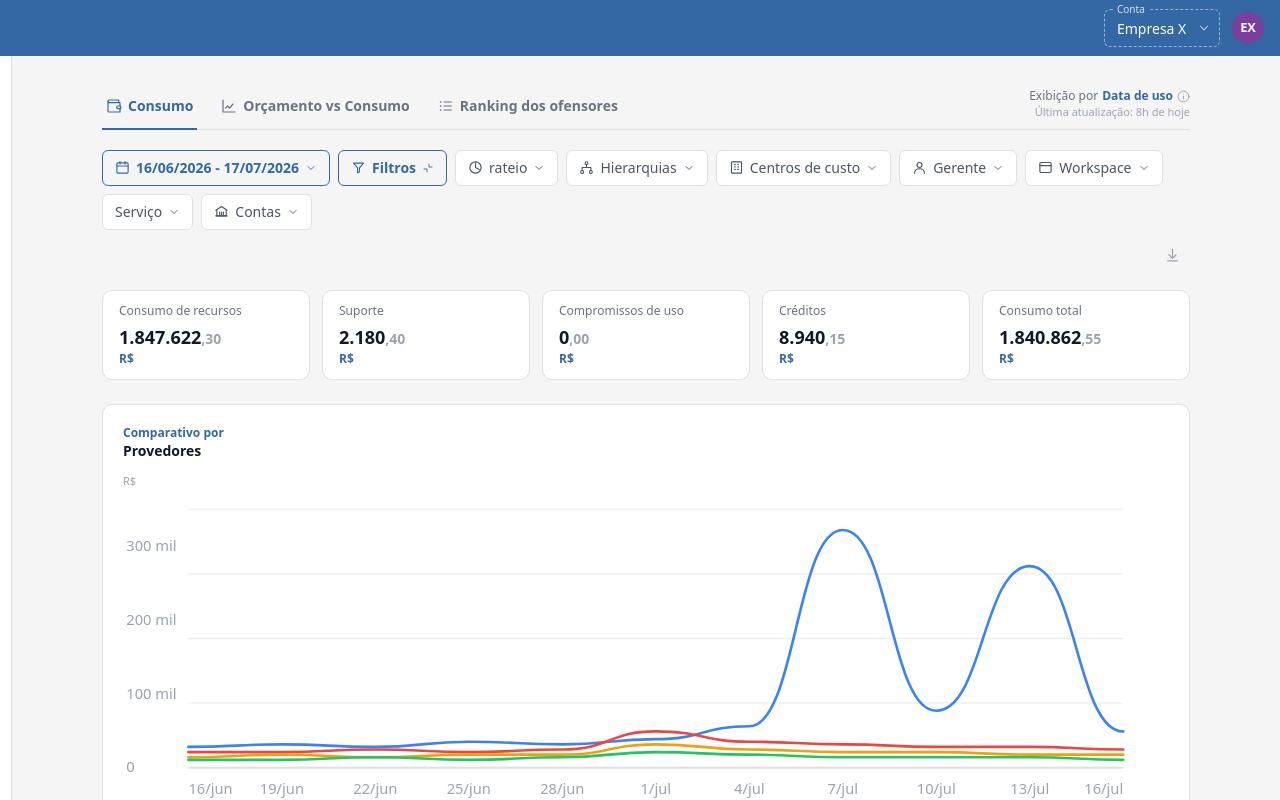
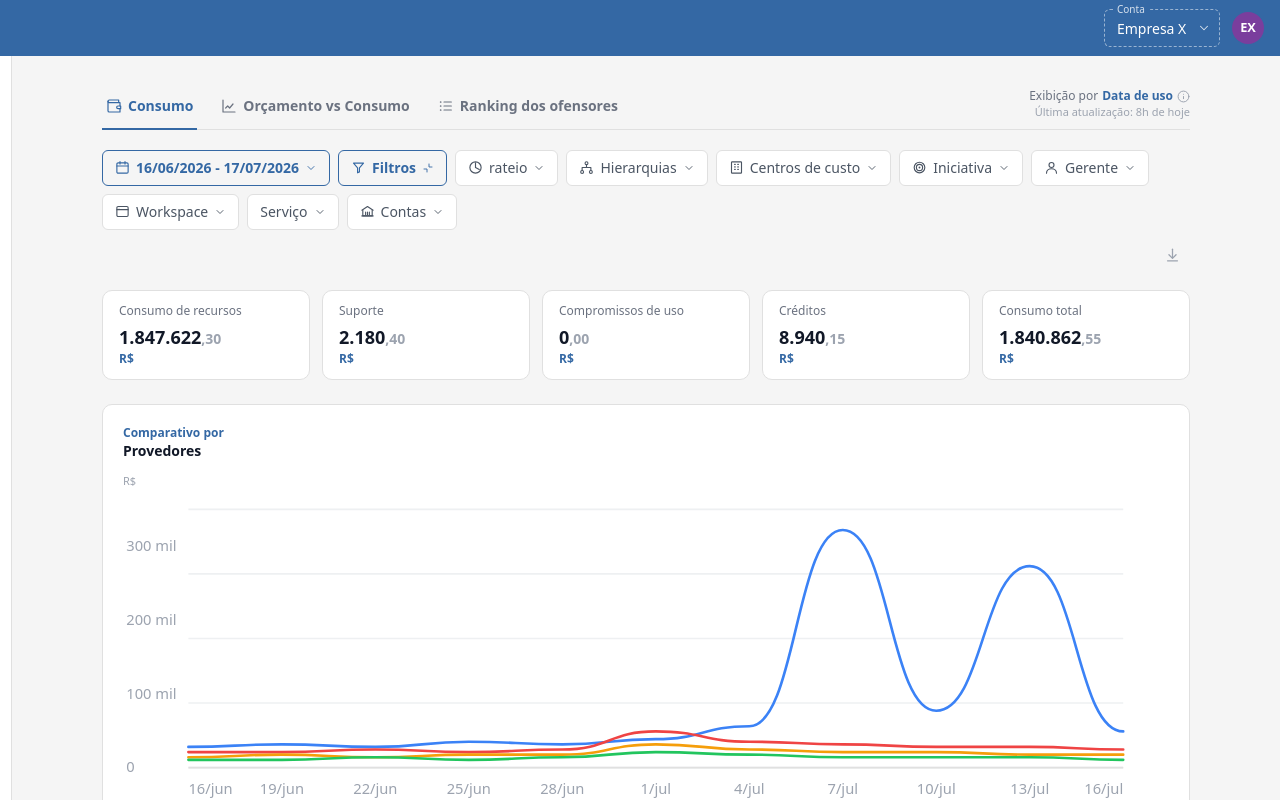
Before and after one commit to daniellourencodomingos-debug/Iniciativas, a React (Vite) app: page /orcamento in a window 1280 px wide. Shown: the top 800 px of the page. Built offline with nearby package versions, Linux system fonts and the light colour scheme.

Commit message:
Adiciona filtro de Iniciativa na aba Consumo
Co-Authored-By: Claude Sonnet 5 <noreply@anthropic.com>
Claude-Session: https://claude.ai/code/session_01B9B63tsARd8LKFe3nQUgnG

```diff
--- a/src/components/consumo/ConsumoFilterBar.jsx
+++ b/src/components/consumo/ConsumoFilterBar.jsx
@@ -24,6 +24,9 @@ export default function ConsumoFilterBar({
   centroOpts,
   selectedCentros,
   onChangeCentros,
+  iniciativaOpts,
+  selectedIniciativas,
+  onChangeIniciativas,
   chipsCount = 0,
   chipsAberto = true,
   onToggleChips,
@@ -166,6 +169,13 @@ export default function ConsumoFilterBar({
           onChange={onChangeCentros}
         />
         <FilterDropdownPill
+          icon={Icon.Target}
+          label="Iniciativa"
+          options={iniciativaOpts}
+          selected={selectedIniciativas}
+          onChange={onChangeIniciativas}
+        />
+        <FilterDropdownPill
           icon={Icon.UserSingle}
           label="Gerente"
           options={gerenteOpts}
--- a/src/pages/Orcamento.jsx
+++ b/src/pages/Orcamento.jsx
@@ -38,7 +38,7 @@ function EmptyTab() {
 }
 
 export default function Orcamento() {
-  const { centros, centroById } = useApp()
+  const { centros, centroById, iniciativas } = useApp()
   const [searchParams, setSearchParams] = useSearchParams()
   // A aba ativa vem da URL (?tab=...), não de um state próprio — assim,
   // tanto os links do menu lateral quanto os cliques aqui na página
@@ -48,6 +48,7 @@ export default function Orcamento() {
     ? searchParams.get('tab')
     : 'consumo'
   const [selectedCentros, setSelectedCentros] = useState([])
+  const [selectedIniciativas, setSelectedIniciativas] = useState([])
   // Estado de aberto/recolhido da caixa "Filtrado por:" — mora aqui (não
   // dentro de ConsumoFiltroChips) porque, recolhido, o indicador some da
   // caixa e reaparece como um pill "Filtrado por (N)" dentro da barra de
@@ -63,6 +64,11 @@ export default function Orcamento() {
     [centros],
   )
 
+  const iniciativaOpts = useMemo(
+    () => iniciativas.map((i) => ({ value: i.id, label: i.slug })),
+    [iniciativas],
+  )
+
   const kpi = useMemo(() => {
     const fator =
       selectedCentros.length === 0
@@ -72,11 +78,20 @@ export default function Orcamento() {
     return { ...base, total: kpiTotal(base) }
   }, [selectedCentros])
 
-  const filtroChips = selectedCentros.map((id) => ({
-    key: id,
-    label: `Centro de custo: ${(centroById(id)?.nome ?? id).toUpperCase()}`,
-    onRemove: () => setSelectedCentros((s) => s.filter((v) => v !== id)),
-  }))
+  const iniciativaById = (id) => iniciativas.find((i) => i.id === id)
+
+  const filtroChips = [
+    ...selectedCentros.map((id) => ({
+      key: `centro-${id}`,
+      label: `Centro de custo: ${(centroById(id)?.nome ?? id).toUpperCase()}`,
+      onRemove: () => setSelectedCentros((s) => s.filter((v) => v !== id)),
+    })),
+    ...selectedIniciativas.map((id) => ({
+      key: `iniciativa-${id}`,
+      label: `Iniciativa: ${iniciativaById(id)?.slug ?? id}`,
+      onRemove: () => setSelectedIniciativas((s) => s.filter((v) => v !== id)),
+    })),
+  ]
 
   return (
     <>
@@ -120,6 +135,9 @@ export default function Orcamento() {
             centroOpts={centroOpts}
             selectedCentros={selectedCentros}
             onChangeCentros={setSelectedCentros}
+            iniciativaOpts={iniciativaOpts}
+            selectedIniciativas={selectedIniciativas}
+            onChangeIniciativas={setSelectedIniciativas}
             chipsCount={filtroChips.length}
             chipsAberto={filtradoPorAberto}
             onToggleChips={() => setFiltradoPorAberto((v) => !v)}
@@ -127,7 +145,10 @@ export default function Orcamento() {
 
           <ConsumoFiltroChips
             chips={filtroChips}
-            onClearAll={() => setSelectedCentros([])}
+            onClearAll={() => {
+              setSelectedCentros([])
+              setSelectedIniciativas([])
+            }}
             aberto={filtradoPorAberto}
             onToggle={() => setFiltradoPorAberto((v) => !v)}
           />
```
